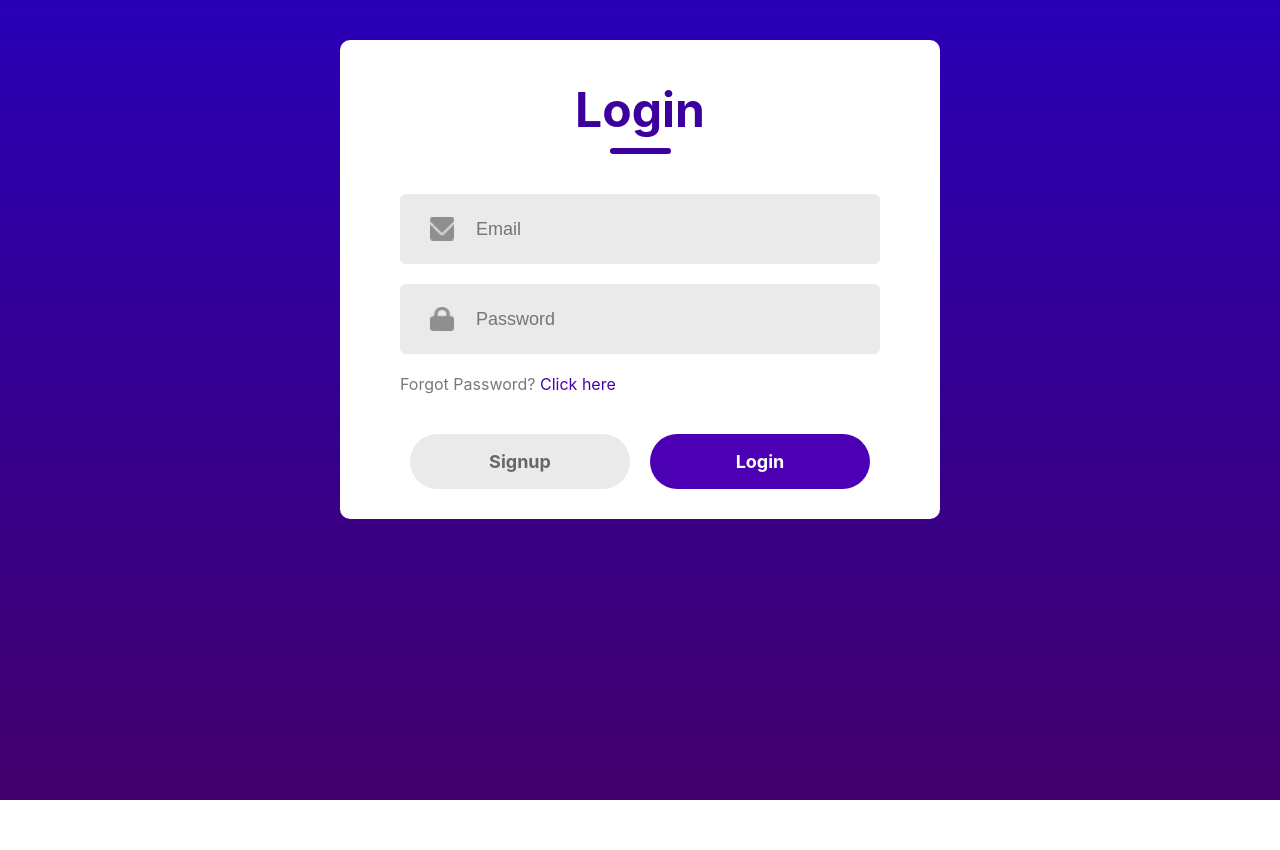
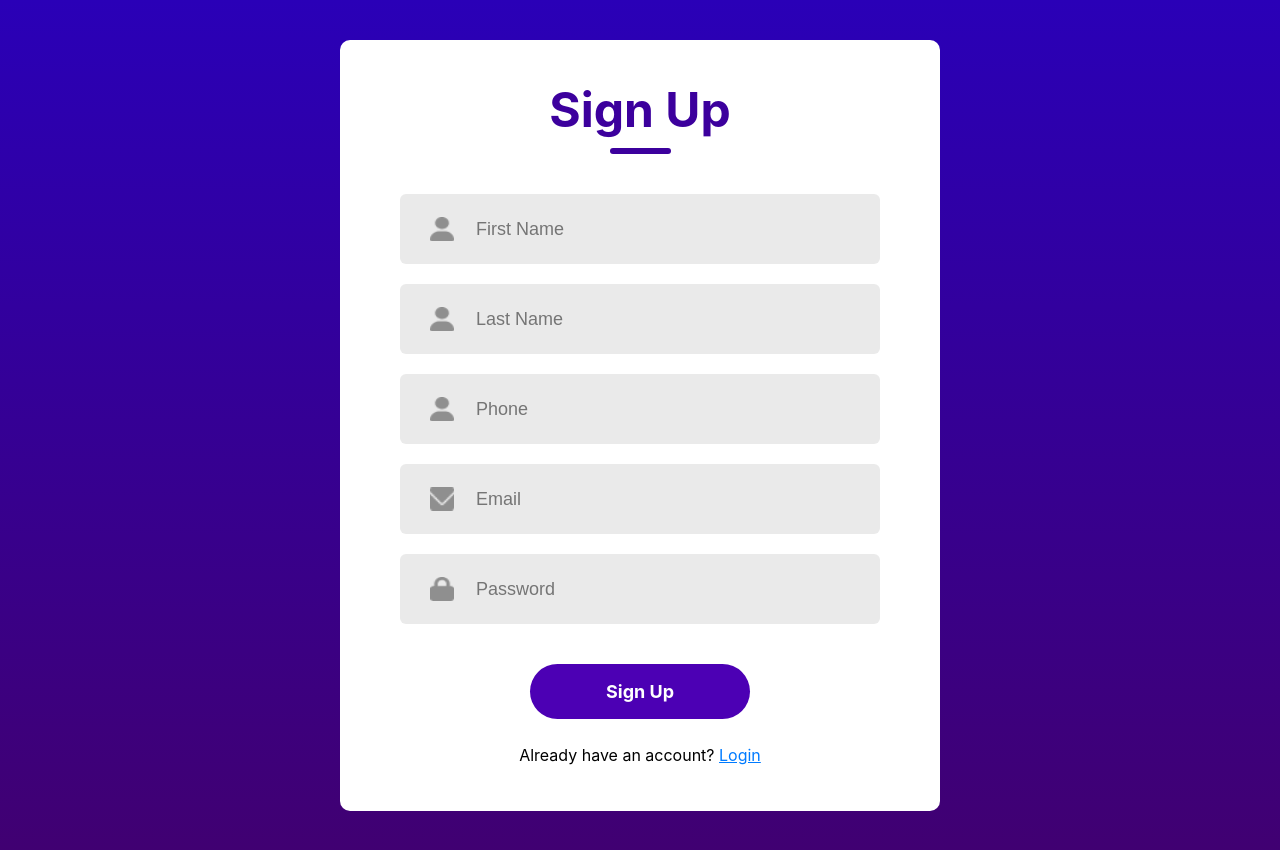
Before and after one commit to nomecom/frontend, a React (Vite) app: page / in a window 1280 px wide. Shown: the top 850 px of the page. Before the commit the page ends 800 px from the top, so only its background shows below. Built offline with nearby package versions, Linux system fonts and the light colour scheme.

Commit message:
Backend API Connected to frontend.

```diff
--- a/src/App.tsx
+++ b/src/App.tsx
@@ -1,5 +1,5 @@
 import LoginSignup from './LoginSignup/LoginSignup.jsx';
-import './App.css'
+import './App.css';
 function App() {
   return (
     <div className="App">
--- a/src/LoginSignup/LoginSignup.css
+++ b/src/LoginSignup/LoginSignup.css
@@ -113,6 +113,34 @@
     color: #676767;
 }
 
+.toggle-container {
+  text-align: center;
+  margin-top: 10px;
+}
+
+.toggle-link {
+  color: #007bff;
+  cursor: pointer;
+  text-decoration: underline;
+}
+
+.success-found {
+    margin-top: 10px;
+    color: green;
+    font-size: 16px;
+    font-weight: bold;
+    text-align: center;
+}
+
+.error-found {
+    margin-top: 10px;
+    color: red;
+    font-size: 16px;
+    font-weight: bold;
+    text-align: center;
+}
+
+
 /* Tablet */
 @media (max-width: 768px) {
     .container {
--- a/src/LoginSignup/LoginSignup.jsx
+++ b/src/LoginSignup/LoginSignup.jsx
@@ -1,65 +1,163 @@
-import React, { useState } from 'react'
-
+import React, { useState } from 'react';
 import '../LoginSignup/LoginSignup.css';
 
-import user_icon from "../Assets/person.png"
-import email_icon from "../Assets/email.png"
-import password_icon from "../Assets/password.png"
+import user_icon from "../Assets/person.png";
+import email_icon from "../Assets/email.png";
+import password_icon from "../Assets/password.png";
 
 function LoginSignup() {
-  const [action, setAction] = useState("Login");
+  const [action, setAction] = useState("Sign Up");
+  const [firstName, setFirstName] = useState("");
+  const [lastName, setLastName] = useState("");
+  const [email, setEmail] = useState("");
+  const [password, setPassword] = useState("");
+  const [phone, setPhone] = useState("");
+  const [message, setMessage] = useState("");
+  const [isError, setIsError] = useState(false);
+
+  const handleSubmit = async () => {
+  let url = "";
+  let options = {};
+
+  if (action === "Login") {
+    // Use query params for GET request
+    const query = new URLSearchParams({ email, password }).toString();
+    url = `https://nomapi.onrender.com/api/v1/user?${query}`;
+
+    options = {
+      method: "GET"
+    };
+  } else {
+    url = "https://nomapi.onrender.com/api/v1/user";
+    options = {
+      method: "POST",
+      headers: {
+        "Content-Type": "application/json"
+      },
+      body: JSON.stringify({
+        first_name: firstName,
+        last_name: lastName,
+        email,
+        password,
+        phone
+      })
+    };
+  }
+
+  try {
+    const response = await fetch(url, options);
+
+    const data = await response.json();
+    if (!response.ok) {
+      setMessage(data.detail || "Something went wrong.");
+      setIsError(true);
+    } else {
+      if (action === "Sign Up") {
+        setMessage("Sign up successful. Please check your email to verify your account.");
+      } else {
+        setMessage("Login successful.");
+      }
+      setIsError(false);
+    }
+  } catch (err) {
+    setMessage("Network error. Please try again.");
+    setIsError(true);
+    console.error(err.message);
+  }
+};
 
   return (
     <div className='container'>
       <div className="header">
         <div className="text">{action}</div>
         <div className="underline"></div>
+        {message && (
+          <div className={isError ? 'error-found' : 'success-found'}>
+            {message}
+          </div>
+        )}
       </div>
 
       <div className="inputs">
-        {action === "Login" ? null : (
+        {action === "Sign Up" && (
           <>
             <div className="input">
               <img src={user_icon} alt="" />
-              <input type="text" placeholder='First Name' />
+              <input
+                type="text"
+                placeholder='First Name'
+                value={firstName}
+                onChange={(e) => setFirstName(e.target.value)}
+              />
             </div>
 
             <div className="input">
               <img src={user_icon} alt="" />
-              <input type="text" placeholder='Last Name' />
+              <input
+                type="text"
+                placeholder='Last Name'
+                value={lastName}
+                onChange={(e) => setLastName(e.target.value)}
+              />
+            </div>
+
+            <div className="input">
+              <img src={user_icon} alt="" />
+              <input
+                type="text"
+                placeholder='Phone'
+                value={phone}
+                onChange={(e) => setPhone(e.target.value)}
+              />
             </div>
           </>
         )}
 
         <div className="input">
           <img src={email_icon} alt="" />
-          <input type="email" placeholder='Email' />
+          <input
+            type="email"
+            placeholder='Email'
+            value={email}
+            onChange={(e) => setEmail(e.target.value)}
+          />
         </div>
 
         <div className="input">
           <img src={password_icon} alt="" />
-          <input type="password" placeholder='Password' />
+          <input
+            type="password"
+            placeholder='Password'
+            value={password}
+            onChange={(e) => setPassword(e.target.value)}
+          />
         </div>
       </div>
 
-      {action==="Sign Up" ? <div></div> :
-      <div className="forgot-password">
-        Forgot Password? <span>Click here</span>
+      {action === "Login" && (
+        <div className="forgot-password">
+          Forgot Password? <span>Click here</span>
+        </div>
+      )}
+
+      <div className="submit-container">
+        <div className="submit" onClick={handleSubmit}>
+          {action}
+        </div>
       </div>
-      }
-      <div className="submit-container">
-        <div
-          className={action === "Login" ? "submit gray" : "submit"}
-          onClick={() => setAction("Sign Up")}
-        >
-          Signup
-        </div>
-        <div
-          className={action === "Sign Up" ? "submit gray" : "submit"}
-          onClick={() => setAction("Login")}
-        >
-          Login
-        </div>
+
+      <div className="toggle-container">
+        {action === "Login" ? (
+          <p>
+            Don't have an account?{" "}
+            <span className="toggle-link" onClick={() => setAction("Sign Up")}>Sign Up</span>
+          </p>
+        ) : (
+          <p>
+            Already have an account?{" "}
+            <span className="toggle-link" onClick={() => setAction("Login")}>Login</span>
+          </p>
+        )}
       </div>
     </div>
   );
--- a/src/index.css
+++ b/src/index.css
@@ -6,5 +6,5 @@ body {
   -webkit-font-smoothing: antialiased;
   -moz-osx-font-smoothing: grayscale;
   background: linear-gradient(#2A00B7, #42006C);
-  height: 95vh;
+  height: 110vh;
 }
```
